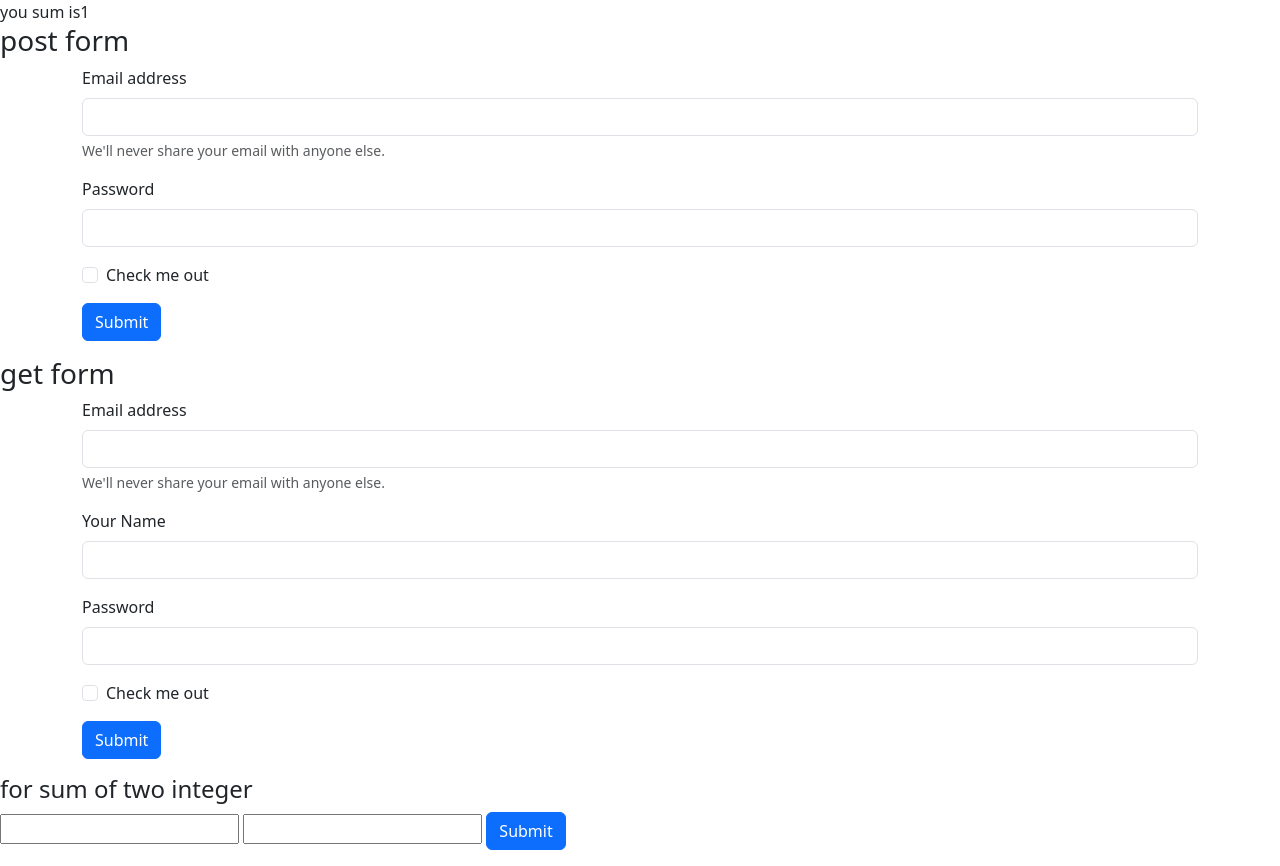
After one commit to zeeshan-2004/PHP, a PHP site: page /practical.php?num1=1 in a window 1280 px wide. The commit adds this page. Run offline with PHP 8.4, Linux system fonts and the light colour scheme; data that the repository does not hold is empty.

Commit message:
practice get and post

```diff
--- a/get-post/index.php
+++ b/get-post/index.php
@@ -57,6 +57,10 @@ if ($_SERVER["REQUEST_METHOD"]=='POST'){
 ?>
 <div class="container">
 <form action="/zeeshan/get-post/index.php" method="post">
+   <div class="mb-3">
+    <label for="text" class="form-label">Your Name</label>
+    <input type="text" name="text" class="form-control" id="text" onpaste="return false;" aria-describedby="emailHelp">
+  </div>
   <div class="mb-3">
     <label for="email" class="form-label">Email address</label>
     <input type="email" name="email" class="form-control" id="email" onpaste="return false;" aria-describedby="emailHelp">
--- /dev/null
+++ b/get-post/practical.php
@@ -0,0 +1,106 @@
+<?php
+// $-post
+if($_SERVER["REQUEST_METHOD"]=="POST"){
+
+    $email=$_POST['email'];
+ $pass=$_POST['pass'];
+
+ echo "your email is  $email ";
+  echo "<br>";
+  echo " your password is $pass";
+
+
+}
+session_start(); // Start the session at the top
+$nm="ahsan@gmail.com";
+$pss="password124@";
+if($_SERVER["REQUEST_METHOD"]=="POST"){
+
+    if($_POST['email']==$nm &&  $_POST['pass']==$pss ){
+        echo "you are logged in";
+    }
+    else{
+        echo "invalid email and password";
+    }
+
+
+}
+
+// $_get
+
+if ($_SERVER["REQUEST_METHOD"] == "GET" && isset($_GET['name'])) {
+    echo "You entered: " . htmlspecialchars($_GET['name']);
+};
+
+ if($_SERVER["REQUEST_METHOD"]=="GET"){
+ $a=$_GET['num1'];
+ $b=$_GET['num2'];
+ $c=$a+$b;
+    echo "you sum is" .$c;
+
+ }
+?>
+
+<!DOCTYPE html>
+<html lang="en">
+<head>
+    <meta charset="UTF-8">
+    <meta name="viewport" content="width=device-width, initial-scale=1.0">
+    <link href="https://cdn.jsdelivr.net/npm/bootstrap@5.3.7/dist/css/bootstrap.min.css" rel="stylesheet" integrity="sha384-LN+7fdVzj6u52u30Kp6M/trliBMCMKTyK833zpbD+pXdCLuTusPj697FH4R/5mcr" crossorigin="anonymous">
+    <title>Document</title>
+</head>
+<body>
+    <h3>post form</h3>
+    <div class="container">
+<form action="/zeeshan/get-post/practical.php" method="post">
+  <div class="mb-3">
+    <label for="email" class="form-label">Email address</label>
+    <input type="email" name="email" class="form-control" id="email" onpaste="return false;" aria-describedby="emailHelp">
+    <div id="emailHelp" class="form-text">We'll never share your email with anyone else.</div>
+  </div>
+  <div class="mb-3">
+    <label for="pass" class="form-label">Password</label>
+    <input type="password" name="pass" class="form-control" id="pass" onpaste="return false;">
+  </div>
+  <div class="mb-3 form-check">
+    <input type="checkbox" class="form-check-input" id="exampleCheck1">
+    <label class="form-check-label" for="exampleCheck1">Check me out</label>
+  </div>
+  <button type="submit" class="btn btn-primary">Submit</button>
+</form>
+</div>
+    <h3>get form</h3>
+    <div class="container">
+<form action="/zeeshan/get-post/practical.php" method="get">
+  <div class="mb-3">
+    <label for="email" class="form-label">Email address</label>
+    <input type="email" name="email" class="form-control" id="email" onpaste="return false;" aria-describedby="emailHelp">
+    <div id="emailHelp" class="form-text">We'll never share your email with anyone else.</div>
+  </div>
+  <div class="mb-3">
+    <label for="name" class="form-label">Your Name</label>
+    <input type="text" name="name" class="form-control" id="name" onpaste="return false;" aria-describedby="emailHelp">
+  </div>
+  <div class="mb-3">
+    <label for="pass" class="form-label">Password</label>
+    <input type="password" name="pass" class="form-control" id="pass" onpaste="return false;">
+  </div>
+  <div class="mb-3 form-check">
+    <input type="checkbox" class="form-check-input" id="exampleCheck1">
+    <label class="form-check-label" for="exampleCheck1">Check me out</label>
+  </div>
+  <button type="submit" class="btn btn-primary">Submit</button>
+</form>
+</div>
+<h4>for sum of two integer</h4>
+<form action="/zeeshan/get-post/practical.php" method="get" >
+   <label for="num1">
+<input type="text" name="num1">
+ <label for="num2">
+    <input type="text"  name="num2">
+     <button type="submit" class="btn btn-primary">Submit</button>
+
+   </form>
+<script src="https://cdn.jsdelivr.net/npm/bootstrap@5.3.7/dist/js/bootstrap.bundle.min.js" integrity="sha384-ndDqU0Gzau9qJ1lfW4pNLlhNTkCfHzAVBReH9diLvGRem5+R9g2FzA8ZGN954O5Q" crossorigin="anonymous"></script>
+</body>
+</html>
```
Also changed, not shown: get-post/get.php (added).
